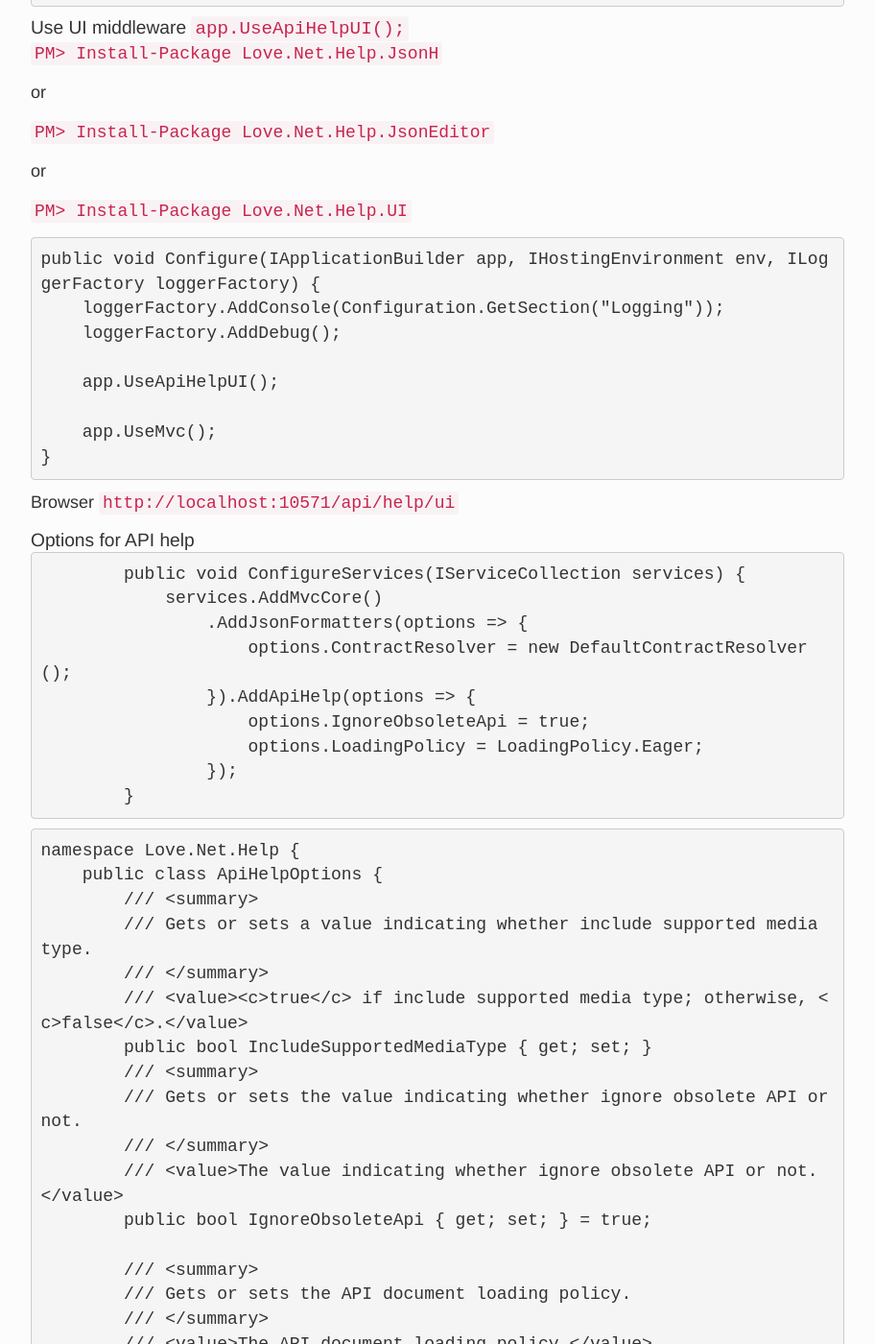
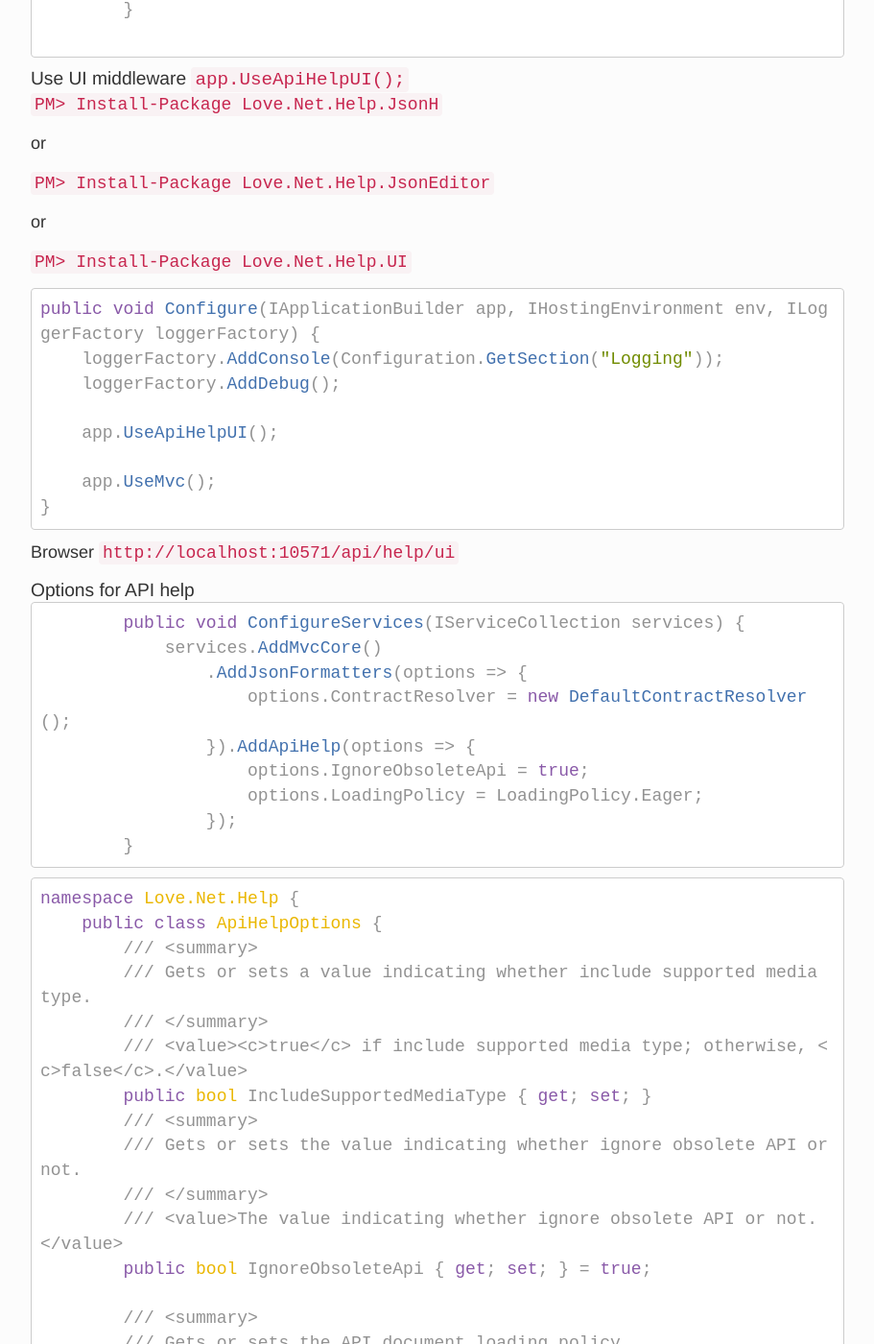
Before and after one commit to arch/arch.github.io, a Jekyll site: the page built from _posts/2016-10-10-Love-net-help.md, in a window 1280 px wide and 1400 px high, scrolled down 1758 px. Shown: the whole window at 96% size, without its empty margins (38-949 px from the left). Built offline with Jekyll 4.4.1, drawn with Linux system fonts in a browser that asks for light colours; some of the changed text lies outside the part shown.

Commit message:
feat: Update the latest post

````diff
--- a/_posts/2016-10-10-Love-net-help.md
+++ b/_posts/2016-10-10-Love-net-help.md
@@ -2,6 +2,9 @@
 layout: default
 title: A generate API documentation toolchain for ASP.NET Core.
 ---
+
+There are many API document generate tools, like `swagger`, when ASP.NET Core release v1.0, the `swagger` hard to use, so `love.net` team
+develop a API documentation toolchain for ASP.NET Core.
 
 # Love.Net.Help
 
@@ -13,7 +16,7 @@
 - [x] Read XML comments at run time (so the deployment need to include yourAssembly.xml file).
 - [x] Get **Enum** raw constant value and XML comments.
 
-    ```C#
+```csharp
     public enum Gender {
         /// <summary>
         /// 未知.
@@ -28,15 +31,15 @@
         /// </summary>
         Female,
     }
-    ```
+```
 
-    ```JSON
+```json
     {
       "0": "未知",
       "1": "男性",
       "2": "女性"
     }
-    ```
+```
 - [x] Generate API documentation for ASP.NET Core.
 - [x] JsonOutputFormatter use camel case or not determined by the API (Because it's API).
 - [x] More...
@@ -68,7 +71,7 @@
 
 Add API help to services `services.AddMvcCore().AddApiHelp()`
 
-```C#
+```csharp
         public void ConfigureServices(IServiceCollection services) {
             services.AddMvcCore()
                 .AddJsonFormatters(options => {
@@ -92,7 +95,7 @@
 
 `PM> Install-Package Love.Net.Help.UI`
 
-```C#
+```csharp
 public void Configure(IApplicationBuilder app, IHostingEnvironment env, ILoggerFactory loggerFactory) {
     loggerFactory.AddConsole(Configuration.GetSection("Logging"));
     loggerFactory.AddDebug();
@@ -107,7 +110,7 @@
 
 ## Options for API help
 
-```C#
+```csharp
         public void ConfigureServices(IServiceCollection services) {
             services.AddMvcCore()
                 .AddJsonFormatters(options => {
@@ -119,7 +122,7 @@
         }
 ```
 
-```C#
+```csharp
 namespace Love.Net.Help {
     public class ApiHelpOptions {
         /// <summary>
````
